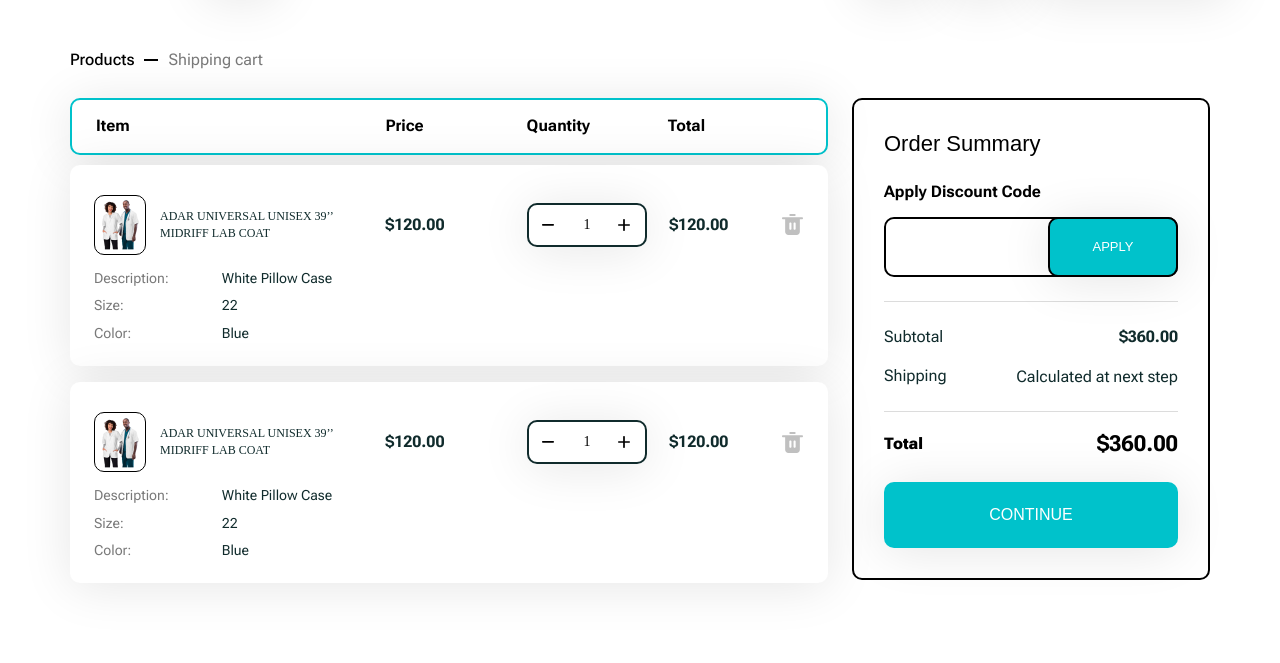
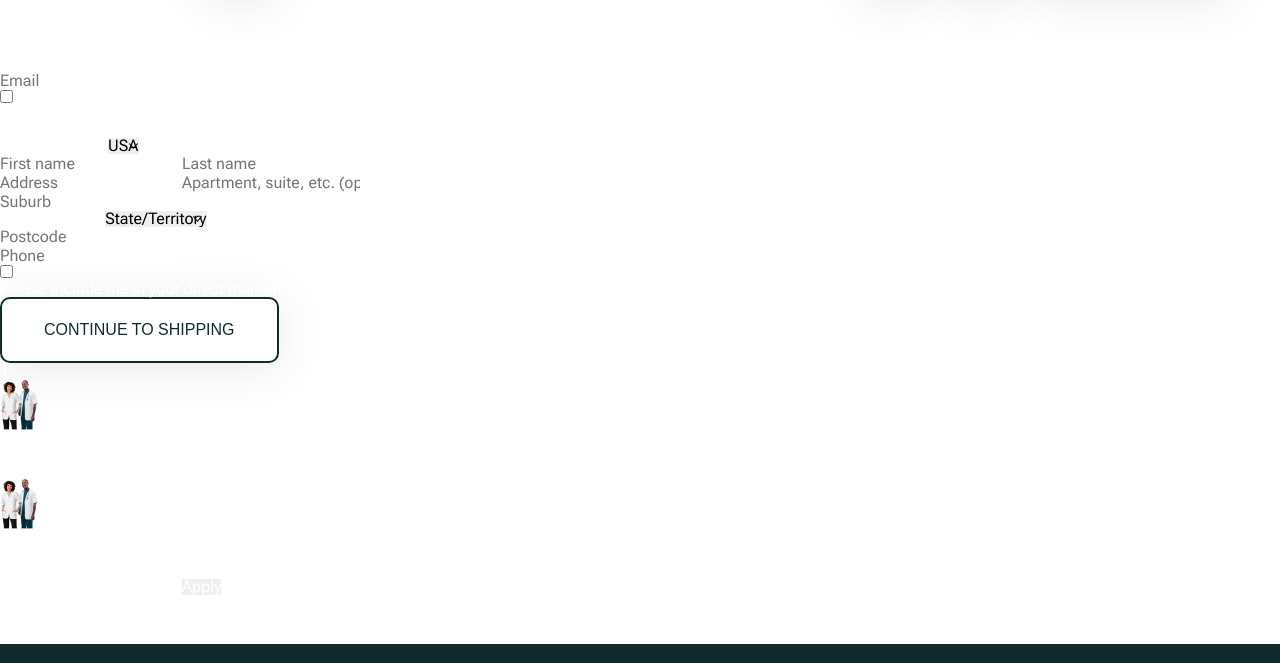
Before and after one commit to EdwardJamik/buniformed, a plain HTML site: page checkout.html in a window 1280 px wide. Shown: the part 137-800 px from the top of the page. Drawn offline with Linux system fonts and the light colour scheme; a web font is replaced by a local one.

Commit message:
updated products

```diff
--- a/assets/style/checkout/style.scss
+++ /dev/null
@@ -1,311 +0,0 @@
-.breadcrumbs_page {
-  margin: 28px 0;
-  & .container {
-    max-width: 1140px;
-    @media screen and (max-width: 1180px) {
-      padding: 0 20px;
-    }
-  }
-}
-
-.cart_content {
-  display: flex;
-  width: 100%;
-  margin-bottom: 136px;
-  @media screen and (max-width: 768px) {
-    margin-bottom: 50px;
-  }
-  & .container {
-    max-width: 1140px;
-    display: flex;
-    width: 100%;
-    gap: 24px;
-
-    @media screen and (max-width: 1180px) {
-      padding: 0 20px;
-      flex-direction: column;
-    }
-
-    & .left_side {
-      max-width: 760px;
-      width: 100%;
-
-      @media screen and (max-width: 1180px) {
-        max-width: 100%;
-      }
-      & > ul {
-        & > li {
-          position: relative;
-          background: #ffffff;
-          box-shadow: 0px 4px 50px 0px #0000001a;
-          border-radius: 10px;
-          display: grid;
-          grid-template-columns: 40% 19% 19% 19%;
-          grid-template-rows: 1fr 1fr;
-          grid-column-gap: 1%;
-          grid-row-gap: 8px;
-          padding: 24px;
-          color: #102b2c;
-          align-items: center;
-
-          &:not(:last-child) {
-            margin-bottom: 16px;
-          }
-
-          @media screen and (max-width: 768px) {
-            grid-template-columns: 1fr;
-            grid-template-rows: auto;
-            &:not(:last-child) {
-              margin-bottom: 14px;
-            }
-          }
-
-          & > .items {
-            display: flex;
-            align-items: center;
-            gap: 14px;
-
-            @media screen and (max-width: 768px) {
-              display: grid;
-              grid-template-columns: 60px 1fr;
-              grid-template-rows: repeat(2, 1fr);
-              grid-column-gap: 14px;
-              grid-row-gap: 2px;
-              align-items: flex-start;
-              padding-right: 26px;
-            }
-
-            & .image {
-              max-width: 52px;
-              width: 100%;
-              height: 60px;
-              text-align: center;
-              border: 1px solid #000000;
-              border-radius: 10px;
-              display: flex;
-              align-items: center;
-              justify-content: center;
-
-              @media screen and (max-width: 768px) {
-                grid-area: 1 / 1 / 3 / 2;
-                height: 70px;
-                max-width: 60px;
-              }
-
-              & img {
-                margin: 0 auto;
-              }
-            }
-
-            & h5 {
-              font-family: Dela Gothic One;
-              font-size: 12px;
-              font-weight: 400;
-              line-height: 16.8px;
-              text-align: left;
-              text-transform: uppercase;
-
-              @media screen and (max-width: 768px) {
-                font-size: 10px;
-                line-height: 14px;
-                text-align: left;
-              }
-            }
-
-            & .quantity_input {
-              &.mobile {
-                display: none;
-                @media screen and (max-width: 768px) {
-                  display: block;
-                }
-              }
-              @media screen and (max-width: 768px) {
-                height: 34px;
-                & input {
-                  height: 34px;
-                }
-
-                & > button {
-                  height: 34px;
-                }
-              }
-            }
-          }
-
-          & > .price,
-          & > .total {
-            position: relative;
-            font-size: 16px;
-            font-weight: 700;
-            line-height: 25.6px;
-            text-align: left;
-            display: flex;
-            align-items: center;
-            padding-right: 28px;
-            @media screen and (max-width: 768px) {
-              position: unset;
-            }
-            & .remove_button {
-              position: absolute;
-              right: 0;
-              background: url(/assets/images/cartDeleteIcon.svg);
-              background-repeat: no-repeat;
-              background-position: center;
-              width: 22px;
-              height: 22px;
-
-              transition: all 0.3s ease-in-out;
-              &:hover {
-                border: 1.5px solid #b12025;
-                background-color: #fff;
-              }
-
-              @media screen and (max-width: 768px) {
-                top: 22px;
-                right: 20px;
-              }
-
-              &:hover {
-                background: url(/assets/images/cartDeleteHoverIcon.svg);
-                background-repeat: no-repeat;
-                background-position: center;
-              }
-            }
-          }
-
-          & > .quantity_input {
-            @media screen and (max-width: 768px) {
-              display: none;
-            }
-          }
-
-          & .description {
-            grid-area: 2 / 1 / 3 / 5;
-
-            @media screen and (max-width: 768px) {
-              grid-area: auto;
-            }
-            & > ul {
-              gap: 9px;
-              display: flex;
-              flex-direction: column;
-
-              @media screen and (max-width: 768px) {
-                gap: 4px;
-              }
-              & li {
-                display: grid;
-                grid-template-columns: repeat(2, 18%);
-                grid-template-rows: 1fr;
-                grid-column-gap: 0px;
-                grid-row-gap: 0px;
-                color: #102b2c;
-
-                font-family: Roboto Flex;
-                font-size: 14px;
-                font-weight: 400;
-                line-height: 18.2px;
-                text-align: left;
-
-                @media screen and (max-width: 768px) {
-                  grid-template-columns: repeat(2, 40%);
-                }
-
-                & > span {
-                  font-family: Roboto Flex;
-                  font-size: 14px;
-                  font-weight: 400;
-                  line-height: 18.2px;
-                  text-align: left;
-                  color: #797979;
-                }
-              }
-            }
-          }
-
-          & > div {
-            &.price,
-            &.total {
-              & > span {
-                display: none;
-                @media screen and (max-width: 768px) {
-                  display: block;
-                }
-              }
-              @media screen and (max-width: 768px) {
-                display: grid;
-                grid-template-columns: repeat(2, 50%);
-                grid-template-rows: 1fr;
-                grid-column-gap: 0px;
-                grid-row-gap: 0px;
-                color: #102b2c;
-
-                & span {
-                  font-family: Roboto Flex;
-                  font-size: 14px;
-                  font-weight: 400;
-                  line-height: 18.2px;
-                  text-align: left;
-
-                  color: #797979;
-                }
-              }
-            }
-          }
-
-          &.title {
-            display: grid;
-            grid-template-columns: 40% 19% 19% 19%;
-            grid-template-rows: 1fr;
-            grid-column-gap: 1%;
-            grid-row-gap: 0px;
-            color: #000000;
-            padding: 16px 24px;
-
-            border: 2px solid #00c2cb;
-            border-radius: 10px;
-
-            margin-bottom: 10px;
-
-            @media screen and (max-width: 1180px) {
-              display: none;
-            }
-
-            & > div {
-              font-family: Roboto Flex;
-              font-size: 16px;
-              font-weight: 700;
-              line-height: 20.8px;
-              text-align: left;
-            }
-          }
-        }
-      }
-    }
-
-    & .right_side {
-      width: 100%;
-      max-width: 358px;
-
-      @media screen and (max-width: 1180px) {
-        max-width: 100%;
-      }
-
-      & .summary {
-        margin-top: 0;
-        @media screen and (max-width: 1180px) {
-          margin: 20px auto 0;
-        }
-
-        & input {
-          @media screen and (max-width: 1180px) {
-            padding: 18px 38% 18px 16px;
-            max-width: 100%;
-            height: 50px;
-            width: 100%;
-          }
-        }
-      }
-    }
-  }
-}
--- a/checkout.html
+++ b/checkout.html
@@ -58,99 +58,106 @@
   <main>
 
     <section>
-      <div class="breadcrumbs_page">
+
       <div class="container">
-          <div class="breadcrumbs">
-            <ul>
-              <li>Products</li>
-              <li>Shipping cart</li>
-            </ul>
+        <div class="content">
+          <h2>Secure Checkout</h2>
+          <div class="left_side">
+            <div class="contact_info">
+              <div class="title">
+                <span>Contact Information</span>
+                <p>Already have an account? <a href="#">Log In</a></p>
+              </div>
+              <input type="mail" placeholder="Email" />
+            </div>
+
+            <div class="policy">
+              <input type="checkbox" />
+              <p>Please include me in your direct marketing activities and programs. For more information, see the
+                Buniformed <a href="#">Privacy Policy</a>
+              </p>
+            </div>
+
+            <div class="shipping_address">
+              <span class="title">Shipping address</span>
+              <div class="drop-down">
+                <span>Country/region</span>
+                <select name="" id="">
+                  <option value="default">USA</option>
+                </select>
+              </div>
+              <div class="pair">
+                <input type="text" placeholder="First name">
+                <input type="text" placeholder="Last name">
+              </div>
+              <input type="text" placeholder="Address">
+              <input type="text" placeholder="Apartment, suite, etc. (optional)">
+              <div class="pair">
+                <input type="text" placeholder="Suburb">
+                <div class="drop-down">
+                  <span>State/Territory</span>
+                  <select name="" id="">
+                    <option value="default">State/Territory</option>
+                  </select>
+                </div>
+                <input type="text" placeholder="Postcode">
+              </div>
+              <div class="phone_line">
+                <input type="text" placeholder="Phone">
+                <a href="#"></a>
+              </div>
+              <div class="checking">
+                <input type="checkbox" />
+                <p>Please include me in your direct marketing activities and programs. For more information, see the
+                  Buniformed <a href="#">Privacy Policy</a>
+                </p>
               </div>
             </div>
+            <button class="default_button continue">Continue to shipping</button>
           </div>
-
-      <div class="cart_content">
-        <div class="container">
-          <div class="left_side">
+          <div class="right_side">
+            <div class="products_list">
               <ul>
-              <li class="title">
-                <div class="items">Item</div>
-                <div class="price">Price</div>
-                <div class="qty">Quantity</div>
-                <div class="total">Total</div>
-              </li>
                 <li>
-                <div class="items">
-                  <div class="image">
-                    <img src="/assets/images/product_img.png" alt="Product Image" />
+                  <div class="product_img">
+                    <div class="counter">1</div>
+                    <img src="/assets/images/product_img.png" alt="Product">
                   </div>
+                  <div class="description">
                     <h5>Adar Universal unisex 39’’ Midriff lab coat</h5>
-                  <div class="quantity_input mobile">
-                    <button class="minus"></button>
-                    <input type="number" value="1" />
-                    <button class="plus"></button>
-                  </div>
-                </div>
-                <div class="price"><span>Price:</span>$120.00</div>
-                <div class="quantity_input">
-                  <button class="minus"></button>
-                  <input type="number" value="1" />
-                  <button class="plus"></button>
-                </div>
-                <div class="total"><span>Total: </span>$120.00<button class="remove_button"></button></div>
-                <div class="description">
-                  <ul>
-                    <li><span>Description:</span>White Pillow Case</li>
-                    <li><span>Size:</span>22</li>
-                    <li><span>Color:</span>Blue</li>
-                  </ul>
+                    <span>$120.00</span>
                   </div>
                 </li>
                 <li>
-                <div class="items">
-                  <div class="image">
-                    <img src="/assets/images/product_img.png" alt="Product Image" />
+                  <div class="product_img">
+                    <div class="counter">2</div>
+                    <img src="/assets/images/product_img.png" alt="Product">
                   </div>
+                  <div class="description">
                     <h5>Adar Universal unisex 39’’ Midriff lab coat</h5>
-                </div>
-                <div class="price"><span>Price:</span>$120.00</div>
-                <div class="quantity_input">
-                  <button class="minus"></button>
-                  <input type="number" value="1" />
-                  <button class="plus"></button>
-                </div>
-                <div class="total"><span>Total: </span>$120.00<button class="remove_button"></button></div>
-                <div class="description">
-                  <ul>
-                    <li><span>Description:</span>White Pillow Case</li>
-                    <li><span>Size:</span>22</li>
-                    <li><span>Color:</span>Blue</li>
-                  </ul>
+                    <span>$120.00</span>
                   </div>
                 </li>
               </ul>
             </div>
-          <div class="right_side">
-            <div class="summary">
-              <h5>Order Summary</h5>
-              <p>Apply Discount Code</p>
+            <div class="discount">
+              <span>Apply Discount Code</span>
               <div class="discount_line">
                 <input type="text">
                 <button>Apply</button>
               </div>
+            </div>
             <ul class="summary_list">
-                <li><span class="title">Subtotal</span><span class="price">$360.00</span></li>
+              <li><span class="title">Subtotal</span><span class="price">$120.00</span></li>
               <li><span class="title">Shipping</span><span class="total">Calculated at next step</span></li>
             </ul>
             <div class="total">
               <span>Total</span> <span class="price">$360.00</span>
             </div>
-              <a class="order_continue" href="#">Continue</a>
           </div>
         </div>
       </div>
 
-      </div>
     </section>
 
   </main>
```
Lines whose indentation alone changed are shown as unchanged.
